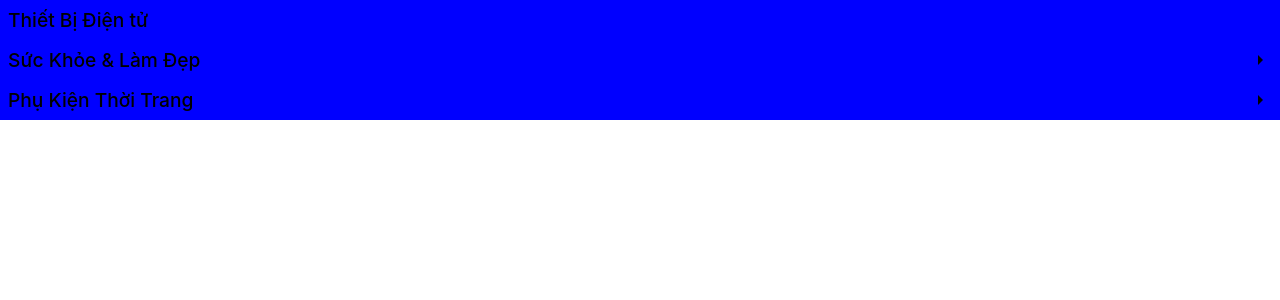
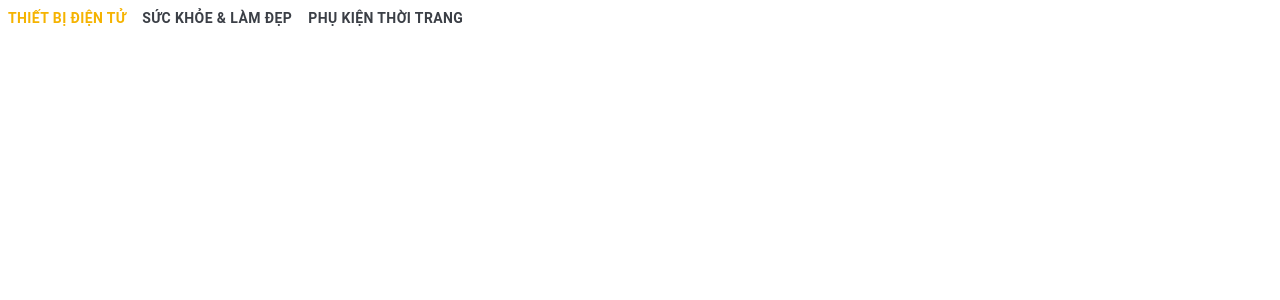
Before and after one commit to nguyennghi3489/go-shopping, a React (Create React App) app: page / in a window 1280 px wide. Shown: the top 300 px of the page. Built offline with nearby package versions, Linux system fonts and the light colour scheme.

Commit message:
feat: add category variant

```diff
--- a/src/App.scss
+++ b/src/App.scss
@@ -5,7 +5,7 @@
     --lg-breakpoint: 1201;
 }
 
-*{
+* {
     margin: 0;
     padding: 0;
 }
--- a/src/_variables.scss
+++ b/src/_variables.scss
@@ -3,4 +3,14 @@ $sm-breakpoint: 769px;
 $md-breakpoint: 1025px;
 $lg-breakpoint: 1201px;
 
-$color: red;
+$spacingS: 8px;
+$spacing: 16px;
+$spacingM: 24px;
+$spacingL: 32px;
+
+$colorDark3: #1e2328;
+$colorDark2: #2a2e34;
+$colorDark1: #3b3f46;
+$colorYellow2: #f5b301;
+$colorYellow1: #fed031;
+$colorGray: #d5d5d3;
--- a/src/components/appbar/appbar.module.scss
+++ b/src/components/appbar/appbar.module.scss
@@ -1,30 +1,26 @@
 @import "src/_variables.scss";
 
-.container{
+.container {
     // background: $color;
 }
 
-.navigation{
+.navigation {
     list-style-type: none;
 }
 
-.navigationItem{
-
+.navigationItem {
 }
-@media screen and (min-width: $xs-breakpoint){
-  .container{
-    background: blue;
+@media screen and (min-width: $xs-breakpoint) {
+    .container {
     }
-  .navigationItem{
+    .navigationItem {
         display: inline-block;
     }
 }
 
-ul{
+ul {
     list-style-type: none;
 }
-
-
 
 // .subMenu{
 //   position: absolute;
--- a/src/components/appbar/index.tsx
+++ b/src/components/appbar/index.tsx
@@ -1,11 +1,20 @@
+import { Hidden } from "@mui/material";
 import { data } from "../../data/menu";
+import { BottomBar } from "../mobile/bottom-bar";
 import { Category } from "../mobile/category";
+import { Category as WebCategory } from "../web/category";
 import styles from "./appbar.module.scss";
 
 export const AppBar = () => {
     return (
         <div className={styles.container}>
-            <Category items={data} />
+            <Hidden smDown>
+                <WebCategory items={data} />
+            </Hidden>
+            <Hidden smUp>
+                <Category items={data} />
+                <BottomBar />
+            </Hidden>
         </div>
     );
 };
--- /dev/null
+++ b/src/components/mobile/bottom-bar/bottom-bar.module.scss
@@ -0,0 +1,26 @@
+@import "src/_variables.scss";
+
+.bottomBar {
+    position: fixed;
+    bottom: 0;
+    left: 0;
+    display: flex;
+    right: 0;
+    box-shadow: 1px -1px 5px #ddd;
+}
+.bottomItem {
+    flex: 1;
+    text-align: center;
+    padding: $spacing 0;
+    position: relative;
+}
+.active {
+    background: $colorYellow2;
+    padding: $spacing;
+    position: absolute;
+    left: 50%;
+    transform: translateX(-50%);
+    top: -$spacing;
+    border-radius: $spacing;
+    box-shadow: 1px -1px 5px #ddd;
+}
--- /dev/null
+++ b/src/components/mobile/bottom-bar/index.tsx
@@ -0,0 +1,21 @@
+import { Home, Menu, Person, ShoppingCart } from "@mui/icons-material";
+import styles from "./bottom-bar.module.scss";
+
+export const BottomBar = () => {
+    return (
+        <div className={styles.bottomBar}>
+            <div className={styles.bottomItem}>
+                <Home className={styles.active} />
+            </div>
+            <div className={styles.bottomItem}>
+                <Menu />
+            </div>
+            <div className={styles.bottomItem}>
+                <ShoppingCart />
+            </div>
+            <div className={styles.bottomItem}>
+                <Person />
+            </div>
+        </div>
+    );
+};
--- a/src/components/mobile/category/category.module.scss
+++ b/src/components/mobile/category/category.module.scss
@@ -1,21 +1,27 @@
-.category{
-  font-size: 1.2rem;
+@import "src/_variables.scss";
+
+.category {
+    font-size: 1rem;
 }
 
-.subCateogry{
-    font-size: 0.9em;
-    font-weight:normal;
-    margin-left: 8px;
-    & .menuItem{
-      font-weight:normal;
+.subCateogry {
+    font-size: 0.95em;
+    font-weight: normal;
+    margin-left: $spacingS;
+    & .menuItem {
+        font-weight: normal;
     }
 }
 
-.categoryItem{
-  font-weight:500;
-  position: relative;
-  padding: 8px;
-  display: flex;
-  align-items: center;
-  justify-content: space-between;
+.categoryItem {
+    font-weight: 500;
+    position: relative;
+    padding: $spacingS;
+    display: flex;
+    align-items: center;
+    justify-content: space-between;
+    & .categoryItemLabel {
+        color: $colorDark1;
+        font-weight: 600;
+    }
 }
--- a/src/components/mobile/category/index.tsx
+++ b/src/components/mobile/category/index.tsx
@@ -1,4 +1,5 @@
 import { ArrowDropDown, ArrowRight } from "@mui/icons-material";
+import { Button } from "@mui/material";
 import { useState } from "react";
 import styles from "./category.module.scss";
 
@@ -71,7 +72,9 @@ const CategoryItem = ({ item }: CategoryItemProps) => {
     return (
         <li>
             <div className={styles.categoryItem}>
-                <a>{item.label}</a>
+                <Button variant="text" className={styles.categoryItemLabel}>
+                    {item.label}
+                </Button>
                 <MenuItemActions
                     hasChildren={!!item.children}
                     isOpen={isOpen}
--- /dev/null
+++ b/src/components/web/category/category.module.scss
@@ -0,0 +1,54 @@
+@import "src/_variables.scss";
+
+$menuItemWidth: 150px;
+
+.category {
+    font-size: 1rem;
+    display: flex;
+    & > .categoryItem > .subCateogry {
+        top: 35px;
+        left: 0;
+    }
+    & .categoryItemLabel {
+        color: $colorDark1;
+        font-weight: 600;
+        display: block;
+        width: 100%;
+        text-align: left;
+    }
+}
+
+.subCateogry {
+    display: none;
+    position: absolute;
+    font-size: 0.95em;
+    font-weight: normal;
+    margin-left: $spacingS;
+    min-width: $menuItemWidth;
+    & .menuItem {
+        font-weight: normal;
+    }
+
+    & .subCateogry {
+        margin-left: 0;
+        left: 100%;
+        top: 0;
+    }
+}
+
+.categoryItem {
+    position: relative;
+    font-weight: 500;
+    position: relative;
+    display: flex;
+    align-items: center;
+    justify-content: space-between;
+    color: $colorDark1;
+    &:hover > .subCateogry {
+        display: block;
+    }
+
+    &:hover > .categoryItemLabel {
+        color: $colorYellow2;
+    }
+}
--- /dev/null
+++ b/src/components/web/category/index.tsx
@@ -0,0 +1,50 @@
+import { Button } from "@mui/material";
+import styles from "./category.module.scss";
+
+interface ICategoryItem {
+    id: number;
+    label: string;
+    children?: ICategoryItem[];
+}
+
+interface SubCategoryProps {
+    items: ICategoryItem[];
+}
+
+const SubCategory = ({ items }: SubCategoryProps) => {
+    return (
+        <ul className={styles.subCateogry}>
+            {items.map((item: ICategoryItem) => (
+                <CategoryItem item={item} key={item.id} />
+            ))}
+        </ul>
+    );
+};
+
+interface CategoryItemProps {
+    item: ICategoryItem;
+}
+
+const CategoryItem = ({ item }: CategoryItemProps) => {
+    return (
+        <li className={styles.categoryItem}>
+            <Button variant="text" className={styles.categoryItemLabel}>
+                {item.label}
+            </Button>
+            {item.children && <SubCategory items={item.children} />}
+        </li>
+    );
+};
+
+interface CategoryMenuProps {
+    items: ICategoryItem[];
+}
+export const Category = ({ items }: CategoryMenuProps) => {
+    return (
+        <ul className={styles.category}>
+            {items.map((item: ICategoryItem) => (
+                <CategoryItem item={item} key={item.id} />
+            ))}
+        </ul>
+    );
+};
```
Also changed, not shown: src/index.tsx (+9 -9 lines). Lines whose indentation alone changed are shown as unchanged.
